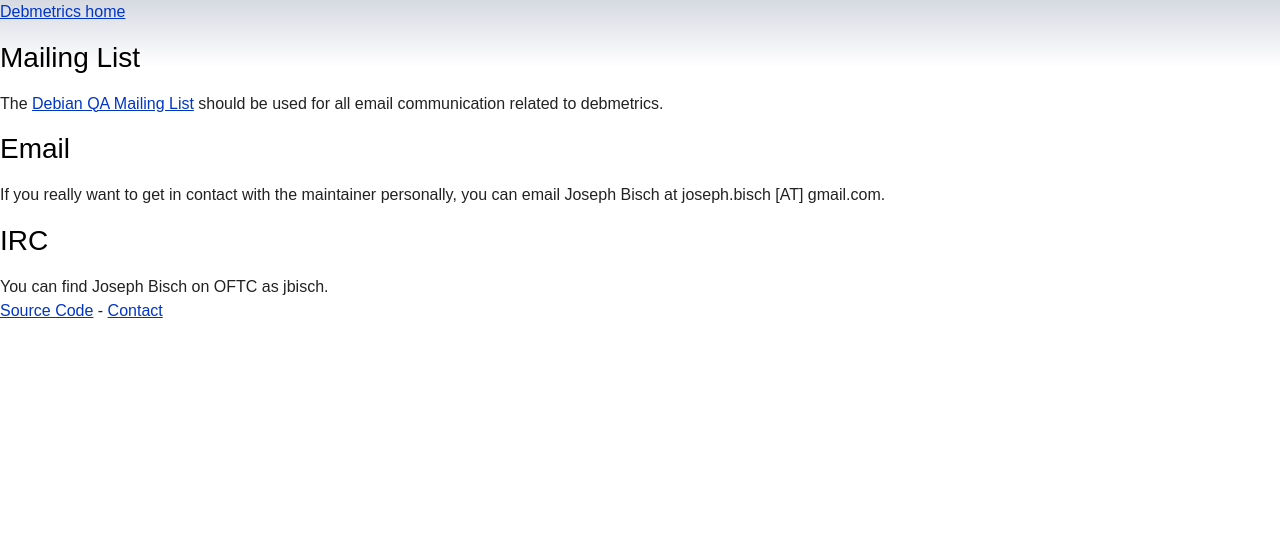
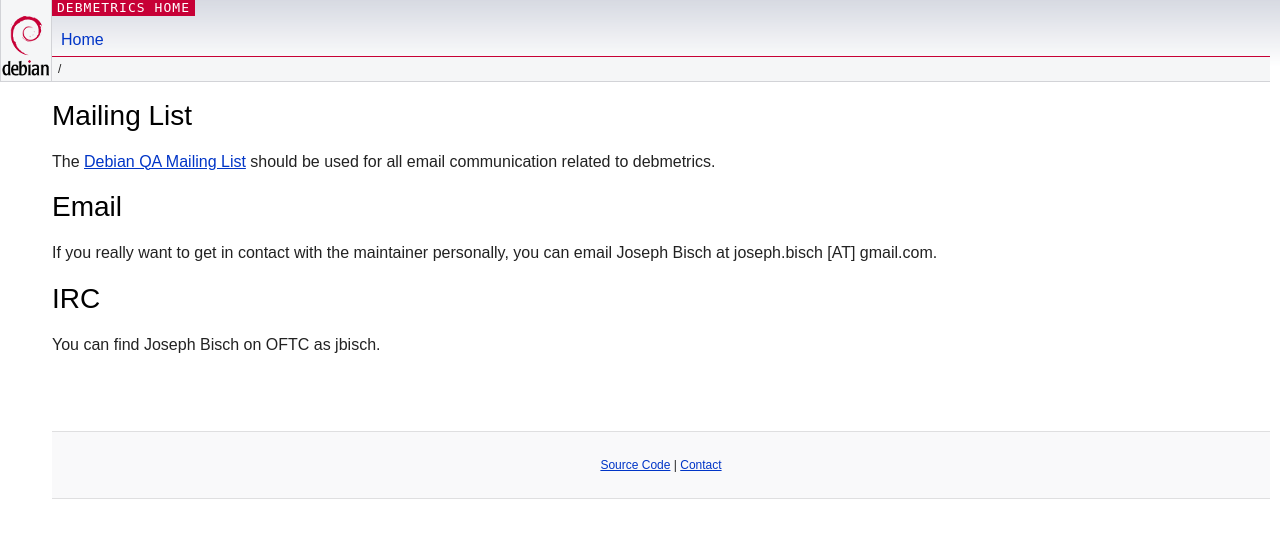
Before and after one commit to pombredanne/git-anonscm.debian.org-qa-debmetrics, a Flask app: page /contact in a window 1280 px wide. Shown: the top 538 px of the page. Run offline with Flask 2, Linux system fonts and the light colour scheme; parts of the project's set-up code (start-up, migrations or seed data) failed here and were passed over; some libraries are stand-ins or nearby versions.

Commit message:
Update layout.html for debian styling

```diff
--- a/templates/layout.html
+++ b/templates/layout.html
@@ -9,13 +9,29 @@
         <link rel="stylesheet" href="static/css/debmetrics.css" />
     </head>
     <body>
-        <header>
-            <a href="/">Debmetrics home</a>
+        <header id="header">
+            <div id="upperheader">
+                <div id="logo">
+                    <a href="http://www.debian.org/" title="Debian Home"><img src="{{ url_for('static', filename='img/debian-50.png') }}" alt="Debian"></a>
+                </div>
+                <p class="section"><a href="/">Debmetrics home</a></p>
+            </div>
+            <nav id="navbar">
+                <p class="hidecss"><a href="#content">Skip Quicknav</a></p>
+                <ul>
+                    <li><a href="/">Home</a></li>
+                </ul>
+            </nav>
+            <p id="breadcrumbs"></p>
         </header>
-        {% block body %}{% endblock %}
-        <footer>
-            <a href="http://anonscm.debian.org/gitweb/?p=users/josephbisch-guest/debmetrics.git;a=summary">Source Code</a>
-             - <a href="{{ url_for('contact') }}">Contact</a>
+        <div id="content">
+            {% block body %}{% endblock %}
+        </div>
+        <footer id="footer">
+            <p>
+                <a href="http://anonscm.debian.org/gitweb/?p=users/josephbisch-guest/debmetrics.git;a=summary">Source Code</a>
+                | <a href="{{ url_for('contact') }}">Contact</a>
+            </p>
         </footer>
         <script src="static/js/jquery-1.11.1.min.js"></script>
         <script src="static/js/jquery-ui-1.10.4.min.js"></script>
```
